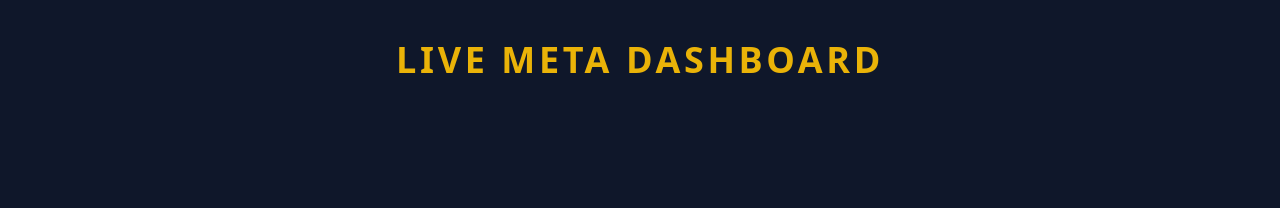
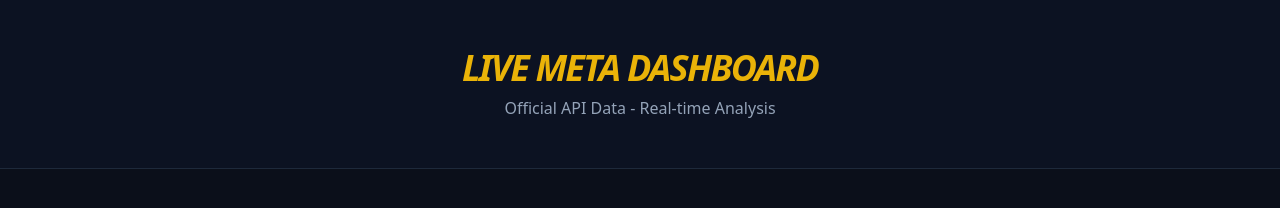
Before and after one commit to tta2005/myanmar-mlbb-meta, a plain HTML site: page index.html in a window 1280 px wide. Drawn offline with nearby package versions, Linux system fonts and the light colour scheme.

Commit message:
Update index.html

```diff
--- a/index.html
+++ b/index.html
@@ -2,15 +2,18 @@
 <html lang="my">
 <head>
     <meta charset="UTF-8">
-    <title>MLBB Live Meta</title>
+    <title>MLBB Live Meta Dashboard</title>
     <script src="https://cdn.tailwindcss.com"></script>
 </head>
-<body class="bg-slate-900 text-slate-200">
-    <header class="py-10 text-center">
-        <h1 class="text-4xl font-black text-yellow-500 uppercase tracking-widest">Live Meta Dashboard</h1>
+<body class="bg-[#0b0f1a] text-slate-200 min-h-screen">
+    <header class="py-12 text-center border-b border-slate-800 bg-slate-900/50">
+        <h1 class="text-4xl font-black text-yellow-500 tracking-tighter italic uppercase">Live Meta Dashboard</h1>
+        <p class="text-slate-400 mt-2">Official API Data - Real-time Analysis</p>
     </header>
 
-    <main class="container mx-auto px-4 grid grid-cols-1 md:grid-cols-3 gap-8">
-        </main>
+    <main class="container mx-auto px-4 mt-12">
+        <div id="hero-list" class="grid grid-cols-1 md:grid-cols-3 gap-8">
+            </div>
+    </main>
 </body>
 </html>
```
